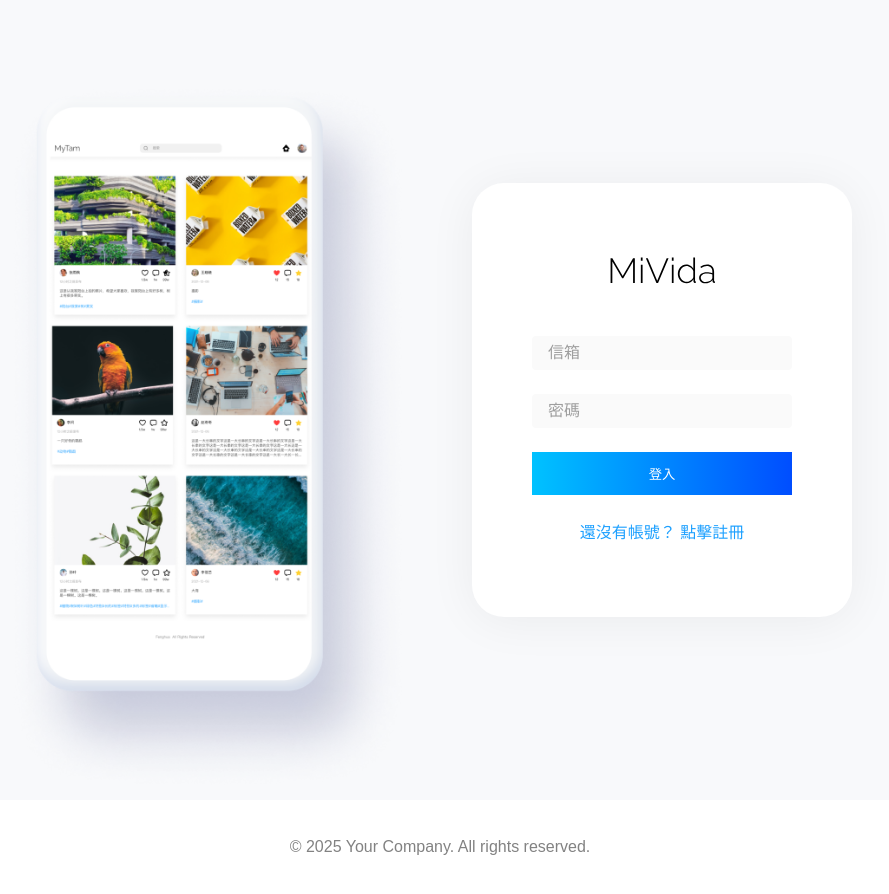
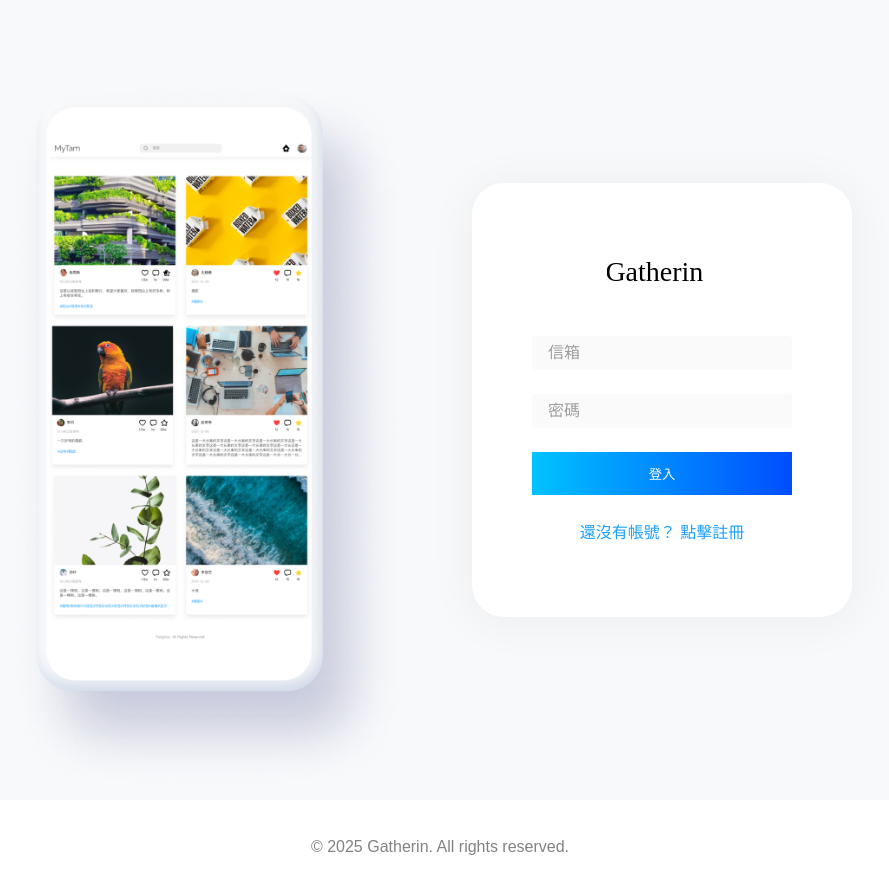
Before and after one commit to Peng16251/frontend-project, a Vue app: page /login in a window 1280 px wide. Shown: the whole page, without its empty margins (200-1089 px from the left). Built offline with nearby package versions, Linux system fonts and the light colour scheme.

Commit message:
feat: change logo

```diff
--- a/src/App.vue
+++ b/src/App.vue
@@ -12,7 +12,7 @@
   </template>
   <footer class="footer">
     <div class="footer.inside" :class="{ inside: $route.name !== 'login' }">
-      © 2025 Your Company. All rights reserved.
+      © 2025 Gatherin. All rights reserved.
     </div>
   </footer>
 </template>
```
Also changed, not shown: src/assets/logo.svg.
